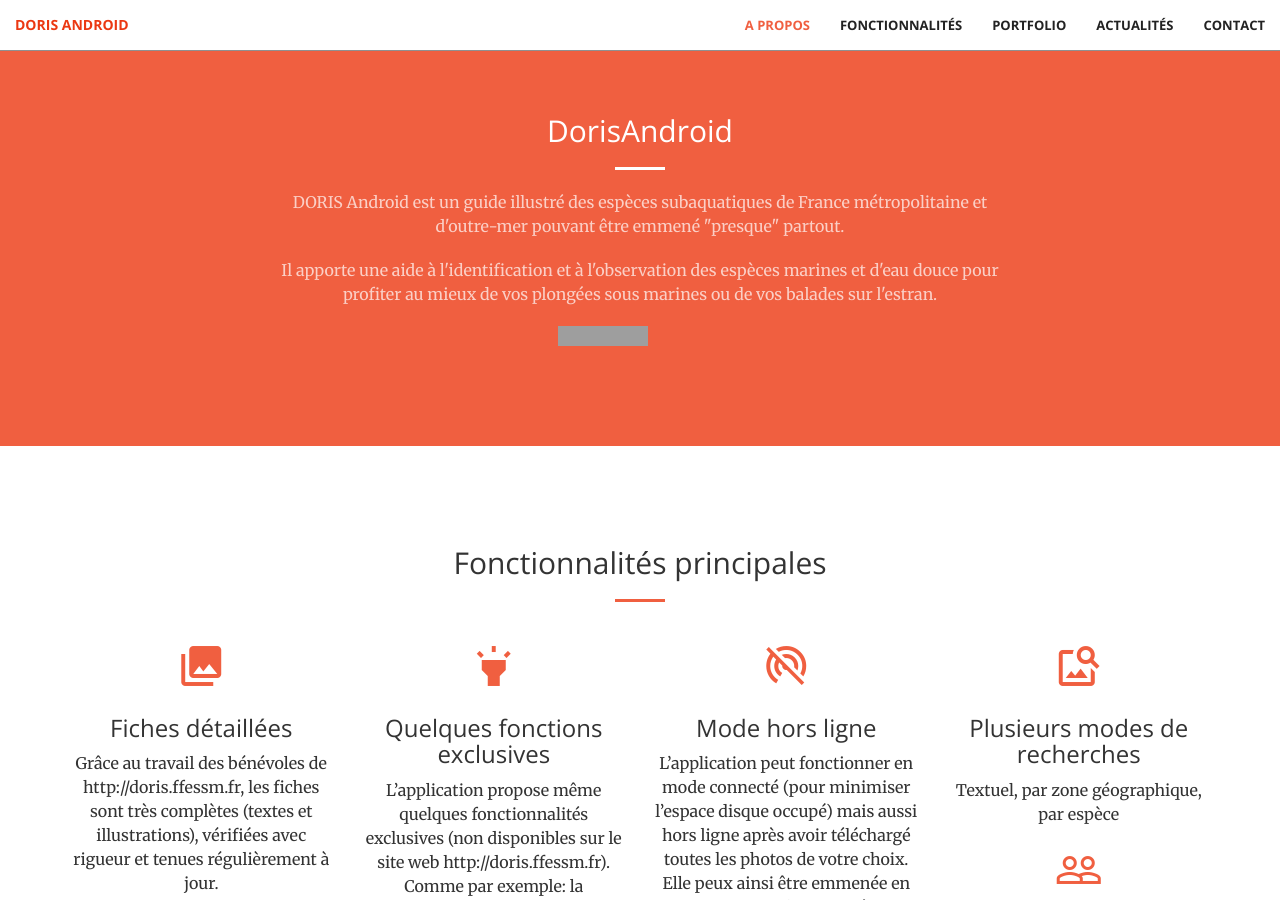
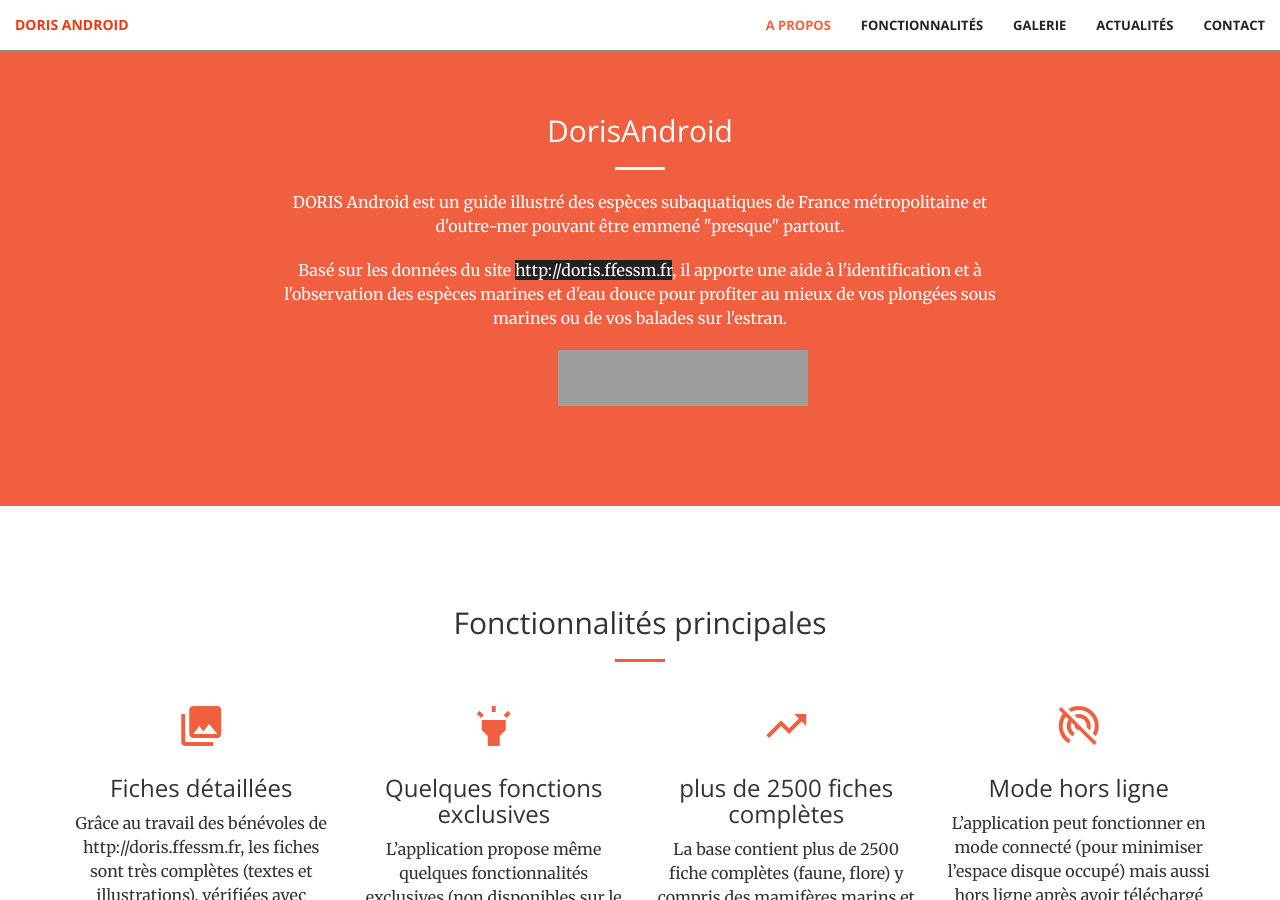
Before and after one commit to doris-ffessm/doris-ffessm.github.io, a Jekyll site: the page built from index.md, in a window 1280 px wide and 900 px high, scrolled down 886 px. Built offline with Jekyll 4.4.1, drawn with Linux system fonts in a browser that asks for light colours; some of the changed text lies outside the part shown; grey boxes are pictures that could not be loaded.

Commit message:
qq corections

```diff
--- a/_includes/call-to-action.html
+++ b/_includes/call-to-action.html
@@ -1,11 +1,11 @@
 <section class="bg-primary" id="about">
     <div class="container">
         <div class="row">
-            <div class="col-lg-8 col-lg-offset-2 text-center">
+            <div class="col-lg-8 col-lg-offset-2 col-sm-8 col-sm-offset-2 text-center">
                 <h2 class="section-heading">DorisAndroid</h2>
                 <hr class="light">
-                <p class="text-faded">DORIS Android est un guide illustré des espèces subaquatiques de France métropolitaine et d'outre-mer pouvant être emmené "presque" partout.</p>
-				<p class="text-faded">Il apporte une aide à l'identification et à l'observation des espèces marines et d'eau douce pour profiter au mieux de vos plongées sous marines ou de vos balades sur l'estran.</p>
+                <p >DORIS Android est un guide illustré des espèces subaquatiques de France métropolitaine et d'outre-mer pouvant être emmené "presque" partout.</p>
+				<p >Basé sur les données du site <a class="text-light bg-dark" href="http://doris.ffessm.fr">http://doris.ffessm.fr</a>, il apporte une aide à l'identification et à l'observation des espèces marines et d'eau douce pour profiter au mieux de vos plongées sous marines ou de vos balades sur l'estran.</p>
 
                 <!-- <a href="https://play.google.com/store/apps/details?id=fr.ffessm.doris.android" class="btn btn-default btn-xl">Fork Me!</a> -->
             </div>
@@ -15,7 +15,7 @@
         <div class="row">
             <div class="col-lg-2 col-lg-offset-5 text-center">
                 <a href='https://play.google.com/store/apps/details?id=fr.ffessm.doris.android&pcampaignid=MKT-Other-global-all-co-prtnr-py-PartBadge-Mar2515-1'>
-            		<img class="img-responsive" alt='Disponible sur Google Play' src='https://play.google.com/intl/en_us/badges/images/generic/fr_badge_web_generic.png'/>
+            		<img width="250" alt='Disponible sur Google Play' src='https://play.google.com/intl/en_us/badges/images/generic/fr_badge_web_generic.png'/>
             	</a>
             </div>
         </div>
--- a/_includes/contact.html
+++ b/_includes/contact.html
@@ -2,7 +2,7 @@
     <div class="container">
         <div class="row">
             <div class="col-lg-8 col-lg-offset-2 text-center">
-                <h2 class="section-heading">Une question ? un avis ?</h2>
+                <h2 class="section-heading">Une question ? un avis ? un bug à signaler ? Une fonctionnalité manquante ?</h2>
                 <hr class="primary">
                 <p></p>
             </div>
@@ -20,6 +20,17 @@
 	            </a>
 	        </div>
 
-		<img class="img-responsive" alt='Rodéo Doris' src='img/header_1.jpg'/>
+	        <div class="col-lg-2 col-lg-offset-1 text-center">
+	            <a href="https://gitlab.inria.fr/doris/doris-android/issues">
+	            <i class="fa fa-github fa-3x wow bounceIn" data-wow-delay=".1s"></i>
+	                <p>Signaler un bug sur notre tracker</p>
+	            </a>
+	        </div>
+    	</div>
+    </div>
+    <div class="container-fluid">
+        <div class="row no-gutter">
+			<img class="img-responsive" alt='Le rodéo de Doris' src='img/header_1.jpg'/>
+        </div>
     </div>
 </section>
--- a/_includes/nav.html
+++ b/_includes/nav.html
@@ -21,7 +21,7 @@
                     <a class="page-scroll" href="#features">Fonctionnalités</a>
                 </li>
                 <li>
-                    <a class="page-scroll" href="#portfolio">Portfolio</a>
+                    <a class="page-scroll" href="#galery">Galerie</a>
                 </li>
                 <li>
                     <a class="page-scroll" href="#latest_news">Actualités</a>
```
Also changed, not shown: _features/many_articles.md (added, +6 -0 lines). Lines whose indentation alone changed are shown as unchanged.
